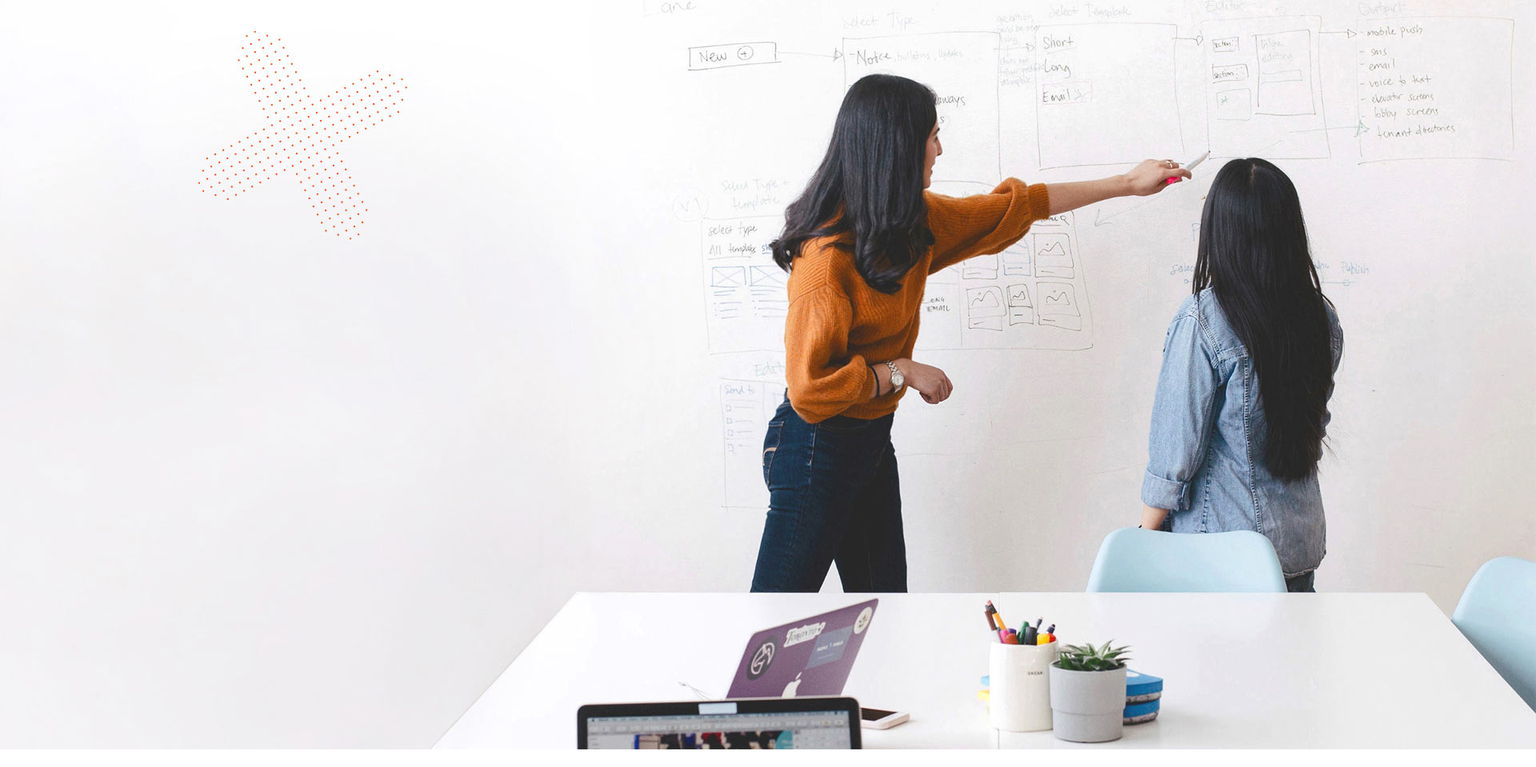
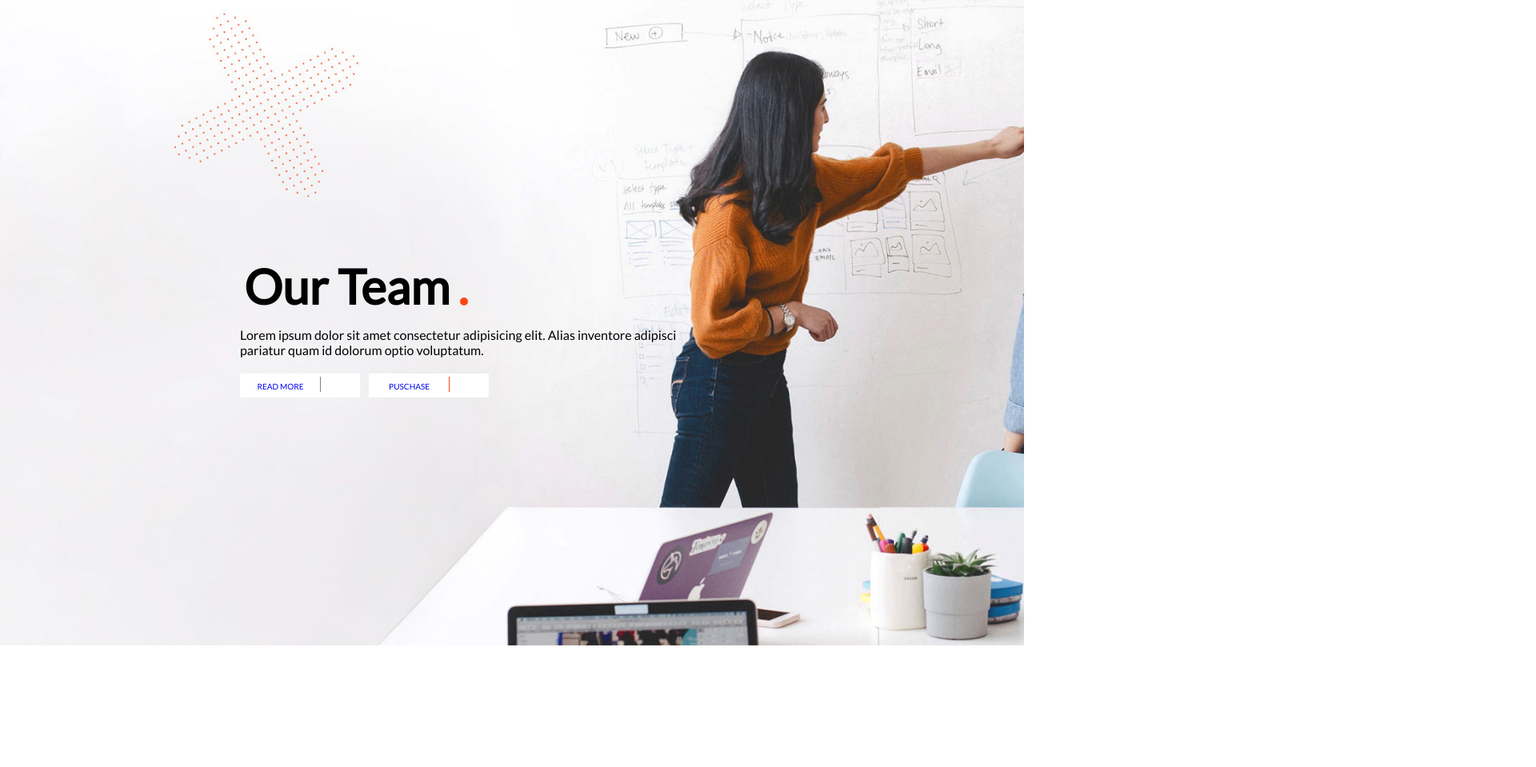
Before and after one commit to FrancescaCassani/proj-html-vuejs, a plain HTML site: page index.html in a window 1280 px wide. Shown: the part 143-1102 px from the top of the page at 80% size, 1920 px wide, since content can reach past the window. After the commit the page ends 969 px from the top, so only its background shows below. Drawn offline with nearby package versions, Linux system fonts and the light colour scheme.

Commit message:
Jumbotron

```diff
--- a/css/style.css
+++ b/css/style.css
@@ -35,6 +35,7 @@ header {
 
 /* Logo */
 .header-logo {
+  margin-left: 60px;
   flex-basis: 70%;
 }
 
@@ -72,3 +73,68 @@ header {
   font-size: 14px;
   color: #000;
 }
+
+
+/* JUMBOTRON */
+.jumbotron {
+  position: relative;
+  height: 950px;
+  background-image: url("../img/rev-slider-main-home-img-03.jpg");
+  background-size: cover;
+}
+
+.contents {
+  position: absolute;
+  top: 450px;
+  left: 300px;
+  max-width: 550px;
+}
+
+/* Text */
+.text-jumbotron h1 {
+  position: relative;
+  padding: 15px 0 15px 5px;
+  font-size: 60px;
+}
+
+.text-jumbotron span {
+  position: absolute;
+  top: 65px;
+  left: 50%;
+  display: inline-block;
+  width: 10px;
+  height: 10px;
+  background: #ff4612;
+  border-radius: 50%;
+}
+
+/* Buttons */
+.btn {
+  width: 150px;
+  height: 30px;
+  margin-top: 20px;
+  text-align: center;
+  background: #fff;
+  border: 1px solid white;
+  display: inline-block;
+  margin-right: 8px;
+}
+
+.btn a {
+  font-size: 10px;
+  text-decoration: none;
+  text-transform: uppercase;
+}
+
+/* Button white */
+.btn-white {
+  margin-top: 3px;
+  border-right: 1px solid grey;
+  max-width: 100px;
+}
+
+.btn-orange {
+  margin-top: 3px;
+  border-right: 1px solid #ff4612;
+  max-width: 100px;
+}
--- a/index.html
+++ b/index.html
@@ -19,7 +19,6 @@
 
         <!-- Header-Logo -->
         <div class="header-logo">
-          <img :src="'./img/logo-img' + imgHeader.logo + '.png'">
           <img :src="'./img/logo-img' + imgHeader.logoDot + '.png'">
         </div>
 
@@ -40,7 +39,6 @@
     <!-- JUMBOTRON -->
     <div class="jumbotron">
       <div class="container">
-        <img :src="imgJumbo.jumbo" alt="">
 
         <!-- Left Arrow -->
         <!-- <i class="fas fa-long-arrow-alt-left"></i> -->
@@ -48,16 +46,23 @@
         <div class="contents">
           <!-- Text -->
           <div class="text-jumbotron">
-            <h1></h1>
-            <p></p>
+            <h1>Our Team
+              <span></span>
+            </h1>
+            <p>Lorem ipsum dolor sit amet consectetur adipisicing elit. Alias inventore adipisci pariatur quam id dolorum optio voluptatum.</p>
           </div>
 
           <!-- Buttons -->
           <div class="btn">
-            <a href="#"></a>
+            <div class="btn-white">
+              <a href="#">Read More</a>
+            </div>
           </div>
+
           <div class="btn">
-            <a href="#"></a>
+            <div class="btn-orange">
+              <a href="#">Puschase</a>
+            </div>
           </div>
         </div>
 
--- a/js/main.js
+++ b/js/main.js
@@ -13,8 +13,5 @@ const everlead = new Vue ({
             logo: '-02',
             logoDot: '-01'
         },
-        imgJumbo: {
-            jumbo: './img/rev-slider-main-home-img-03.jpg'
-        }
     }
 });
```
